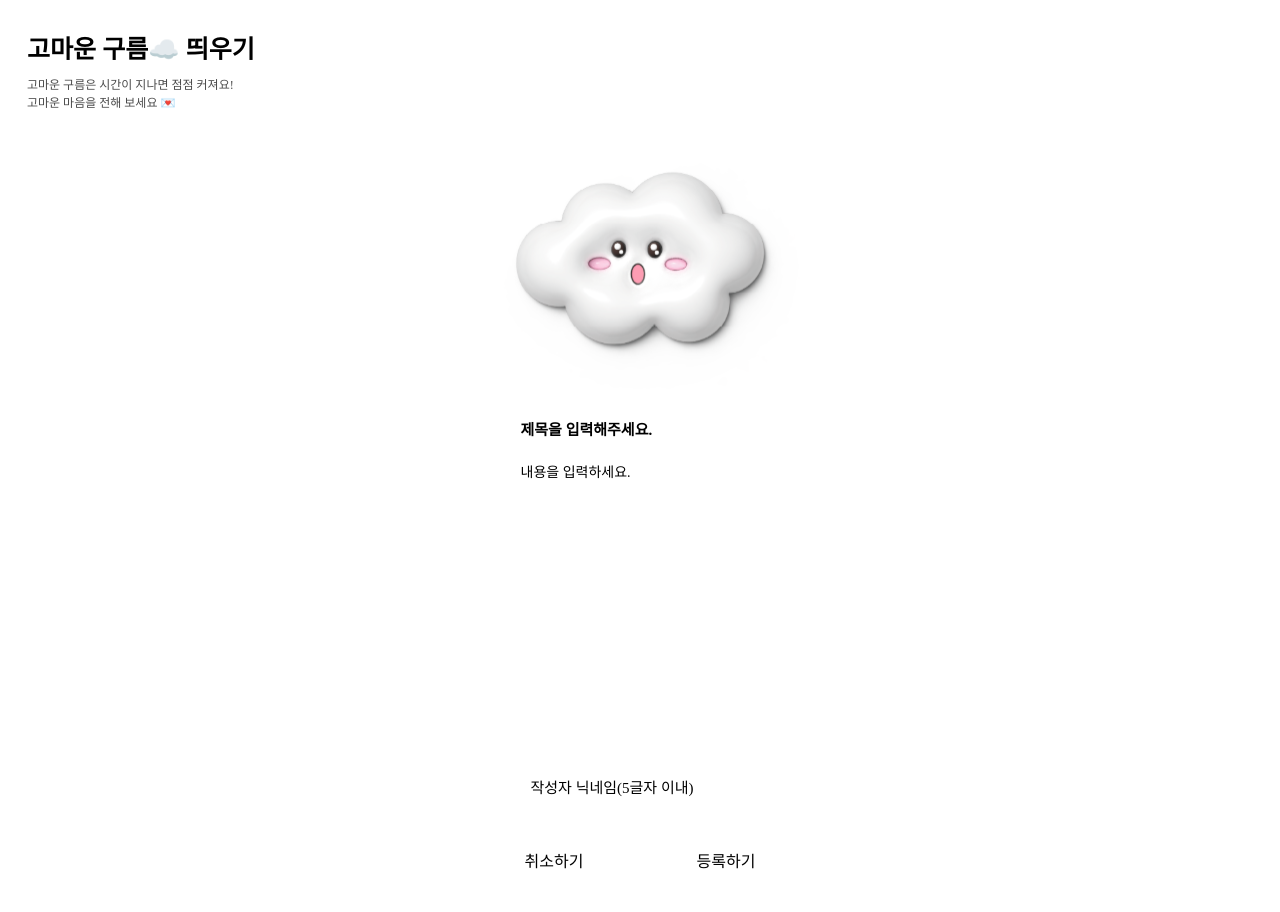
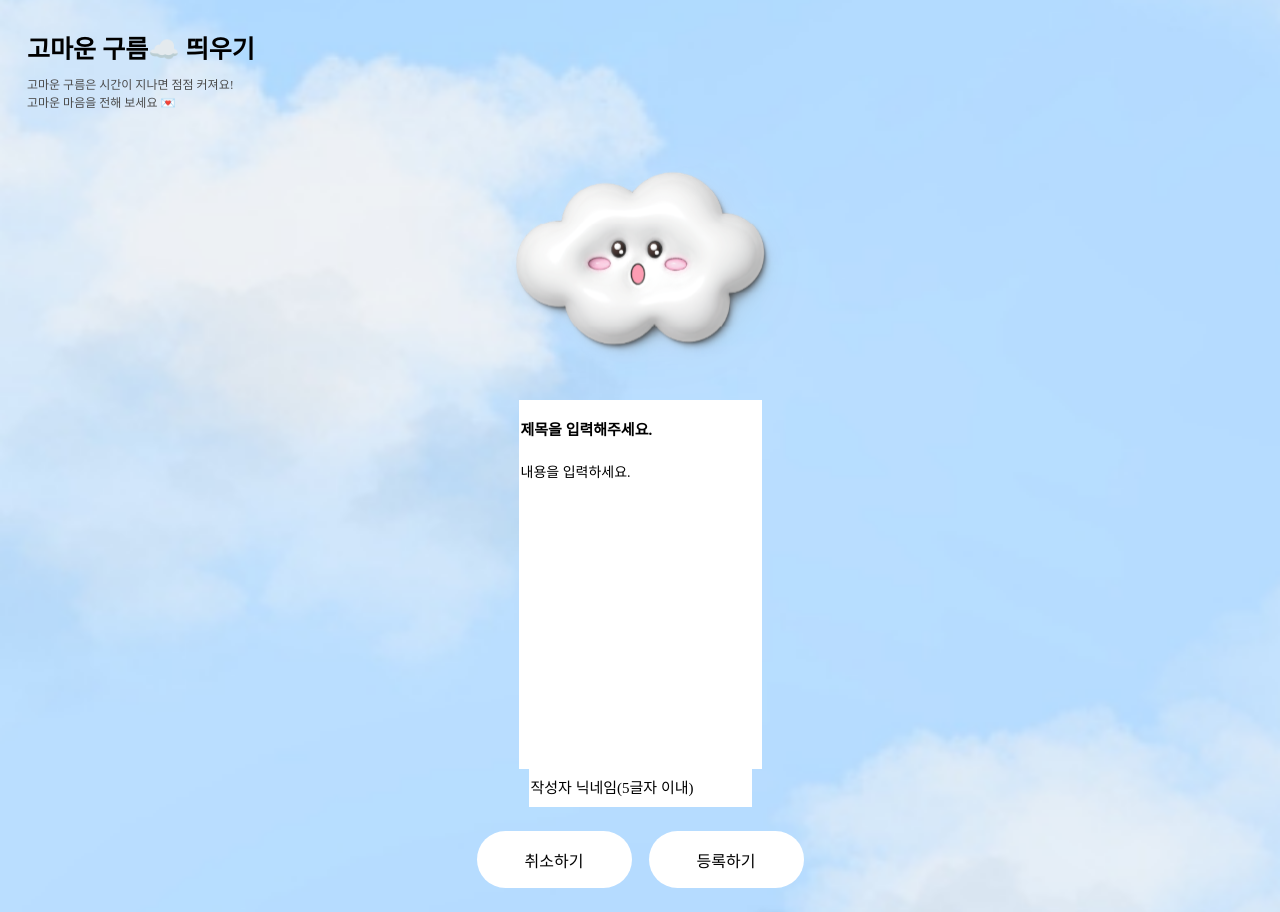
Before and after one commit to goormthon-Univ/TEAM_11, a React (Create React App) app: page /grateful in a window 1280 px wide. Built offline with nearby package versions, Linux system fonts and the light colour scheme.

Commit message:
배경화면 전체적용,구름선택 페이지 1차

```diff
--- /dev/null
+++ b/src/components/views/SetcloudPage/Choicecloud.css
@@ -0,0 +1,16 @@
+.box-container {
+    display: flex;
+    flex-direction: column;
+    justify-content: space-around;
+}
+
+.title {
+    padding-top: 50px;
+    padding-bottom: 10px;
+    font-weight: bold;
+    font-size: 3ch;
+}
+
+.cloud-box {
+    padding-top: 20px;
+}
--- /dev/null
+++ b/src/components/views/SetcloudPage/Choicecloud.js
@@ -0,0 +1,13 @@
+import React from 'react'
+import './Choicecloud.css'
+
+export default function choicecloud() {
+    return (
+        <div className='box-container'>
+            <div className='title'>구름 선택</div>
+            <div className='cloud-box'><img src='/img/setcloud/cloudbox.png' alt="구름선택 박스" /></div>
+            <div className='cloud-box'><img src='/img/setcloud/cloudbox.png' alt="구름선택 박스" /></div>
+            <div className='cloud-box'><img src='/img/setcloud/cloudbox.png' alt="구름선택 박스" /></div>
+        </div>
+    )
+}
--- a/src/index.css
+++ b/src/index.css
@@ -1,10 +1,18 @@
 body {
   margin: 0;
-  font-family: -apple-system, BlinkMacSystemFont, 'Segoe UI', 'Roboto', 'Oxygen',
+  /* font-family: -apple-system, BlinkMacSystemFont, 'Segoe UI', 'Roboto', 'Oxygen',
     'Ubuntu', 'Cantarell', 'Fira Sans', 'Droid Sans', 'Helvetica Neue',
-    sans-serif;
+    sans-serif; */
   -webkit-font-smoothing: antialiased;
   -moz-osx-font-smoothing: grayscale;
+  background-image: url('/public/img/main/background.png');
+  background-size: cover;
+  /* 화면을 완전히 채우도록 설정 */
+  background-repeat: no-repeat;
+  background-position: center;
+  overflow: hidden;
+  height: 100vh;
+  /* z-index: -1; */
 }
 
 @font-face {
```
Also changed, not shown: public/img/setcloud/cloudbox.png (added).
